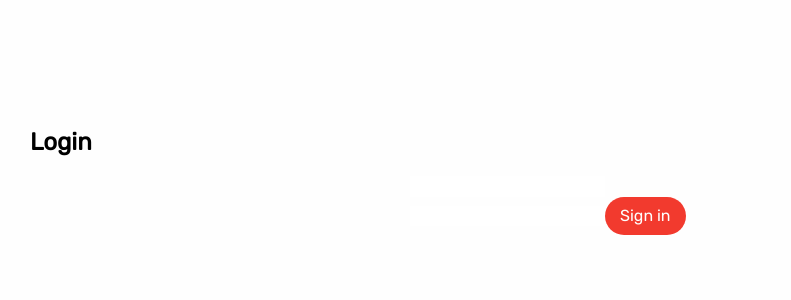
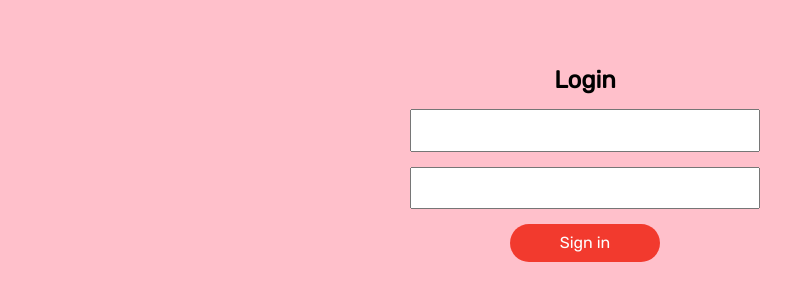
Before and after one commit to Hastle/YarApartments, a React app in the folder react-apartments/: page /login in a window 1280 px wide. Shown: the part 228-528 px from the top of the page, without its empty margins (55-846 px from the left). Built offline with nearby package versions, Linux system fonts and the light colour scheme.

Commit message:
add styles for LoginPage

```diff
--- a/react-apartments/src/styles/main.sass
+++ b/react-apartments/src/styles/main.sass
@@ -33,7 +33,7 @@ input, textarea
 	text-decoration: none
 	outline: none
 	outline-style: none
-	border: none
+	font-size: 16px
 button
 	background-color: transparent
 	outline-style: none
@@ -77,6 +77,9 @@ section, footer
 	&:hover
 		background-color: #eb1c0f
 		+box-shadow
+		+flow
+	&:focus
+		background-color: $acent
 		+flow
 h3
 	+regular
@@ -306,6 +309,24 @@ footer
 	justify-content: center
 	align-items: center
 	height: 100vh
+	background-color: pink
 	width: 100%
+	text-align: center
+	h2
+		margin: 0
+	form
+		margin: 0 auto
+		display: flex
+		flex-direction: column
+		text-align: center
+
+	input
+		display: inline-block
+		margin-top: 15px
+		padding: 10px 15px
+	button
+		display: inline-block
+		margin: 15px auto
+		width: 150px
 /*==========  Media  ==========*/
 @import "media"
```
